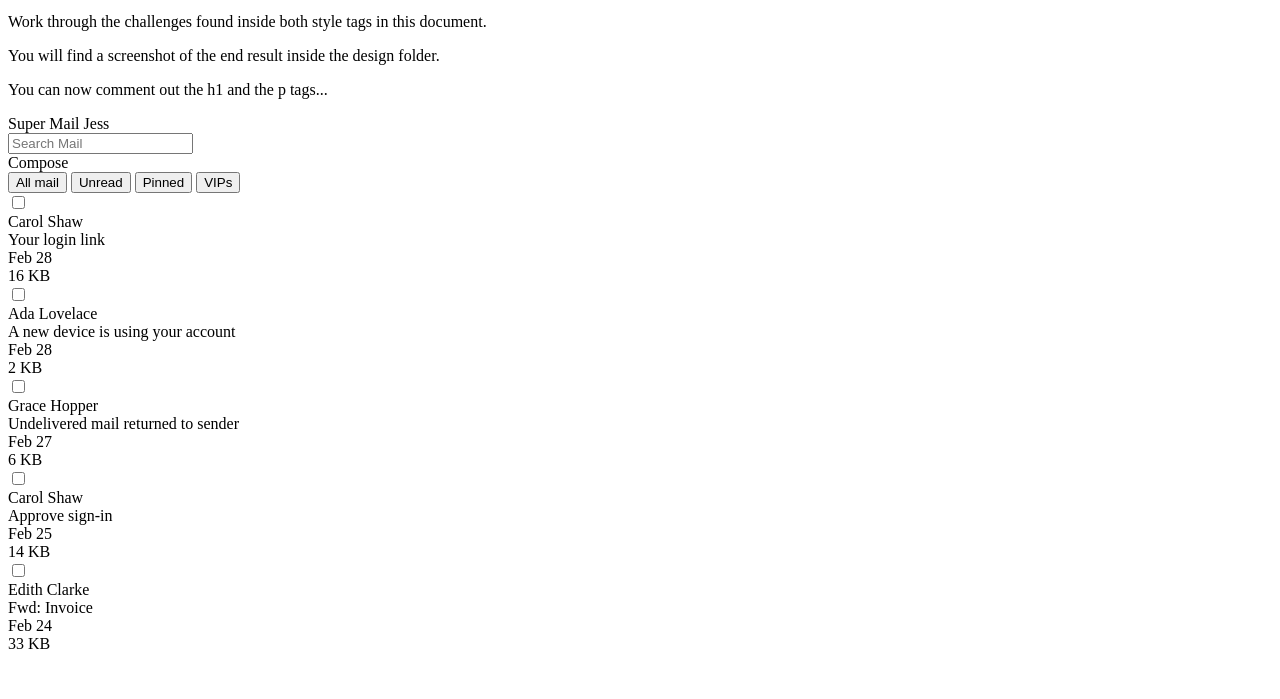
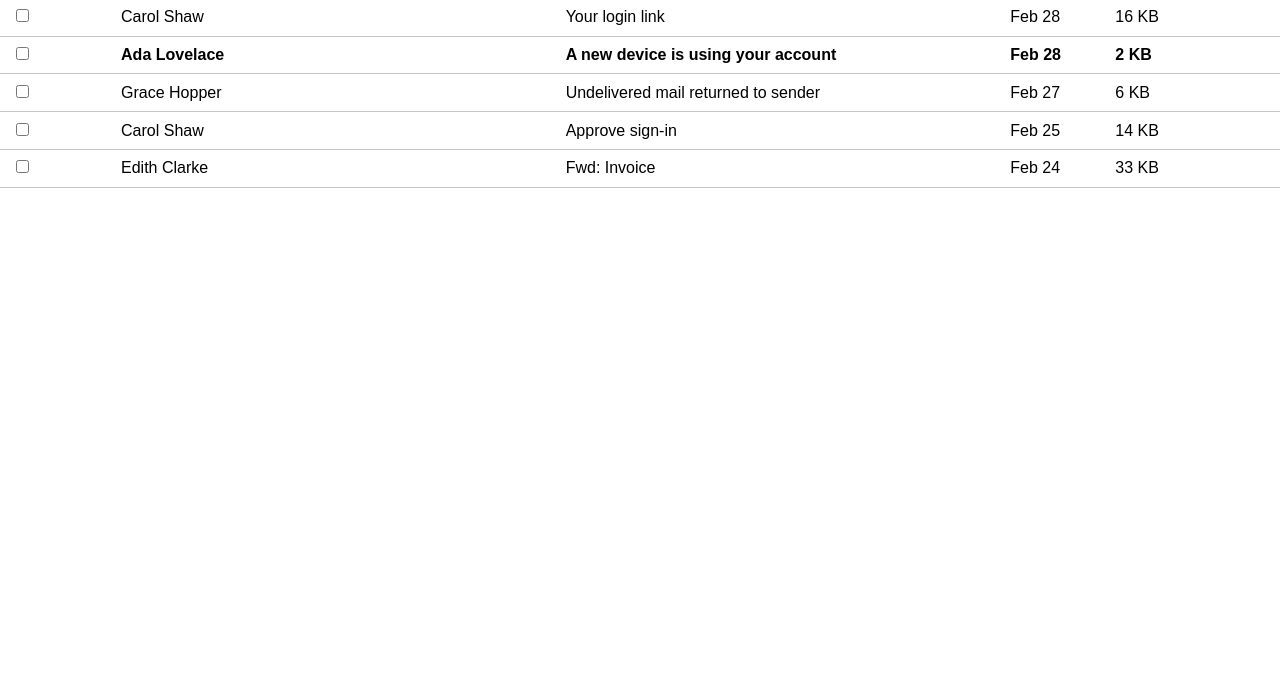
Before and after one commit to bloominstituteoftechnology/module-project-html-and-css-ii-jazzthompson, a plain HTML site: page index3.html in a window 1280 px wide. Shown: the part 101-800 px from the top of the page. Drawn offline with Linux system fonts and the light colour scheme.

Commit message:
finsihed project

```diff
--- a/index.html
+++ b/index3.html
@@ -5,60 +5,158 @@
   <meta charset="UTF-8">
   <style>
     /* 👉 Task 1- Apply the reset found on this page: https://www.joshwcomeau.com/css/custom-css-reset/ */
-
+/*
+  1. Use a more-intuitive box-sizing model.
+*/
+*, *::before, *::after {
+  box-sizing: border-box;
+}
+/*
+  2. Remove default margin
+*/
+* {
+  margin: 0;
+}
+/*
+  Typographic tweaks!
+  3. Add accessible line-height
+  4. Improve text rendering
+*/
+body {
+  line-height: 1.5;
+  -webkit-font-smoothing: antialiased;
+}
+/*
+  5. Improve media defaults
+*/
+img, picture, video, canvas, svg {
+  display: block;
+  max-width: 100%;
+}
+/*
+  6. Remove built-in form typography styles
+*/
+input, button, textarea, select {
+  font: inherit;
+}
+/*
+  7. Avoid text overflows
+*/
+p, h1, h2, h3, h4, h5, h6 {
+  overflow-wrap: break-word;
+}
+/*
+  8. Create a root stacking context
+*/
+#root, #__next {
+  isolation: isolate;
+}
   </style>
   <style>
     /* 👉 Task 2- Target the body element.
     Apply a font family of Arial to the body element.
     The font property is inherited by descendant (nested) elements. */
-
+body {
+  font-family: Arial, Helvetica, sans-serif;
+}
     /* 👉 Task 3- Target the element with id headerTop.
     Apply white color to the text, some padding using px or rem units, and a dark background color. */
-
+#headerTop {
+  background-color: #176bad;
+  color: white;
+padding: 0.5rem;
+}
     /* 👉 Task 4- Target the divs that are directly nested underneath the id headerTop.
     Make them display as inline block, instead of block.
     This will make them render on the same line. */
+    /*n .inline-container (*/
+    #headerTop > div {
+      display: inline-block;
+    }
+
 
     /* 👉 Task 5- Target the spans that are nested inside the id headerTop.
     Make them have some margin on the right.
     This will prevent the spans from crashing against one another. */
-
+#headerTop span {
+  margin-right: 0.5rem;
+}
     /* 👉 Task 6- Target the first span nested inside the element with id headerTop.
     Make it have a font weight of bold, and transform the text to uppercase. */
+ .logo {
+  text-transform: uppercase;
+  font-weight: bold;
 
+}
     /* 👉 Task 7- Target the id headerBottom.
     Give it a bottom border of 1 pixel, solid gray, and a little bit of padding using px or rem units. */
-
+#headerBottom {
+  border-bottom: 1px solid gray;
+  padding: 0.5rem;
+}
     /* 👉 Task 8- Target the divs that are nested directly inside the element with id headerBottom.
     Make them display as inline block, instead of block.
     This will cause them to render on the same line.
     You can consolidate this rule with the one on step. 4 */
+  #headerBottom > div {
+    display: inline-block;
+  }
+
 
     /* 👉 Task 9- Target the "Compose" button, although note it's a div instead an actual button.
     Give it color, bold text, background, padding, border radius, margin right, and a cursor of pointer. */
-
+.blue-button {
+  color: white;
+  background-color: #176bad;
+  padding: 0.4rem;
+  border-radius: 4px;
+  cursor: pointer;
+  font-weight: bold;
+}
     /* 👉 Task 10- Research how to remove all the default styling of button elements.
     Target the button elements inside the element with id headerBottom.
     Remove all their styling, give them a bit of margin to the right, and a cursor of pointer. */
-
+#headerBottom button {
+  padding: 0;
+  border: none;
+  background: none
+  cursor: pointer;
+}
     /* 👉 Task 11- Target the button element inside the id headerBottom that has a class of active
     Make the font weight be bolder, and add a bottom border of 2 pixels solid color (you choose the color).
     Add the class name to the "All mail" button. */
-
+#headerBottom button.active {
+border-bottom: 2px solid #176bad;
+font-weight: bold;
+}
     /* 👉 Task 12- Target all divs directly nested inside elements with a class of email,
     and make them display as inline-block elements.
     This will make each email render all its details in the same line*/
-
+.email>div {
+display: inline-block;
+}
     /* 👉 Task 13- Target the elements with a class of email.
     Give them some padding, bigger padding to the left, and a bottom border of very light grey. */
-
+.email {
+  padding: 0.4rem;
+  padding-left: 1rem;
+  border-bottom: 1px solid #c5c5c5;
+}
     /* 👉 Task 14- Target each div inside the element with a class of email.
     Make the email author and the email subject take 35% of the width of the parent element.
     Make the check, the date and the size take up 8% of the width of the parent element.
     This will arrange the details in visible columns. */
-
+.email-name, .email-subject {
+  width: 35%;
+}
+.email-check, .email-date, .email-size {
+  width: 8%;
+}
     /* 👉 Task 15- Target the second email and have its font weight be bold.
     This will make it look "unread". */
+.email:nth-child(2) {
+font-weight: bold;
+}
 
     /* Well done! Check the design file to make sure you are close enough. */
 
@@ -67,28 +165,22 @@
 </head>
 
 <body>
-  <div id="instructions">
-    <h1>HTML & CSS II</h1>
-    <p>Please load this file in VSCode and Chrome, and open the Elements tab, Sources sub-tab, in Chrome Dev Tools.</p>
-    <p>Work through the challenges found inside both style tags in this document.</p>
-    <p>You will find a screenshot of the end result inside the design folder.</p>
-    <p>You can now comment out the h1 and the p tags...</p>
   </div>
   <div>
     <header>
       <div id="headerTop">
-        <div>
-          <span>Super Mail</span>
+        <div class="inline-container">
+          <span class="logo">Super Mail</span>
           <span>Jess</span>
         </div>
-        <div>
+        <div class="inline-container">
           <input type="text" placeholder="Search Mail" />
         </div>
       </div>
       <div id="headerBottom">
-        <div>Compose</div>
+        <div class="blue-button">Compose</div>
         <div>
-          <button>All mail</button>
+          <button class="active">All mail</button>
           <button>Unread</button>
           <button>Pinned</button>
           <button>VIPs</button>
```
